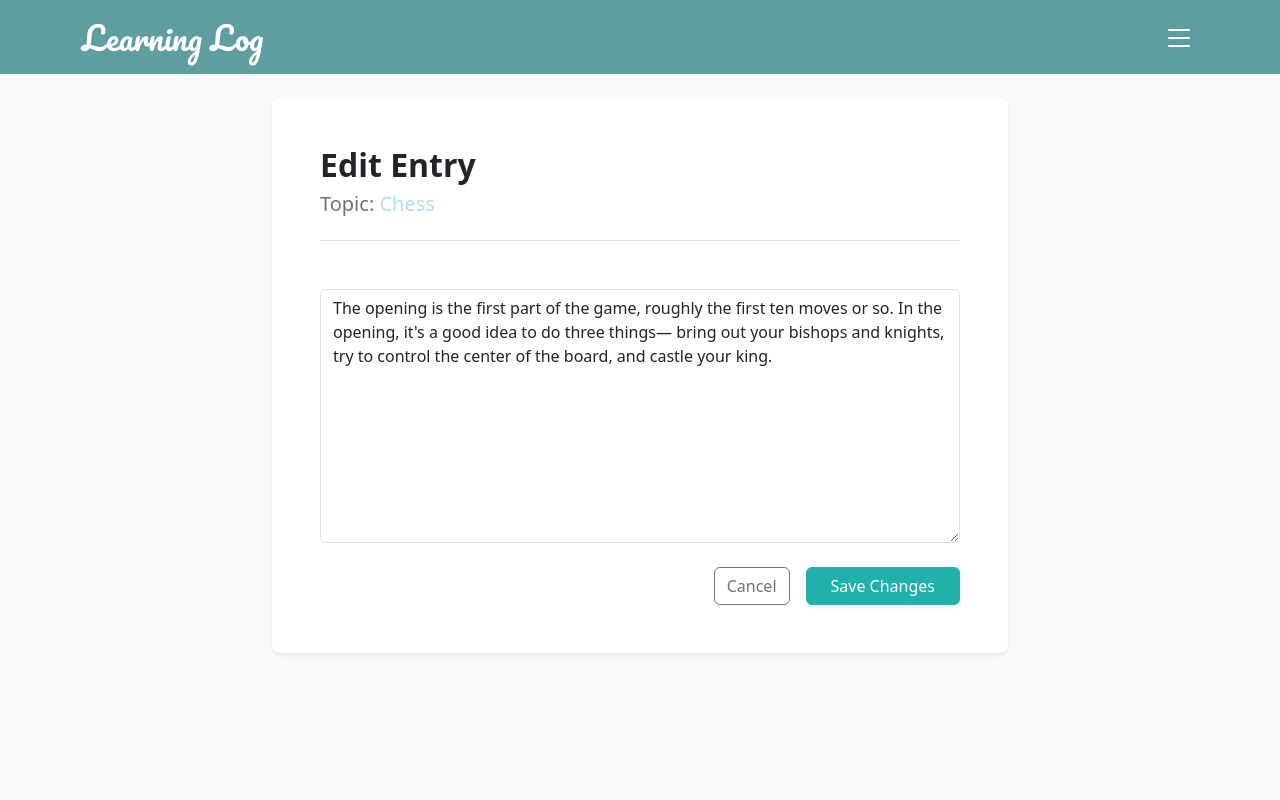
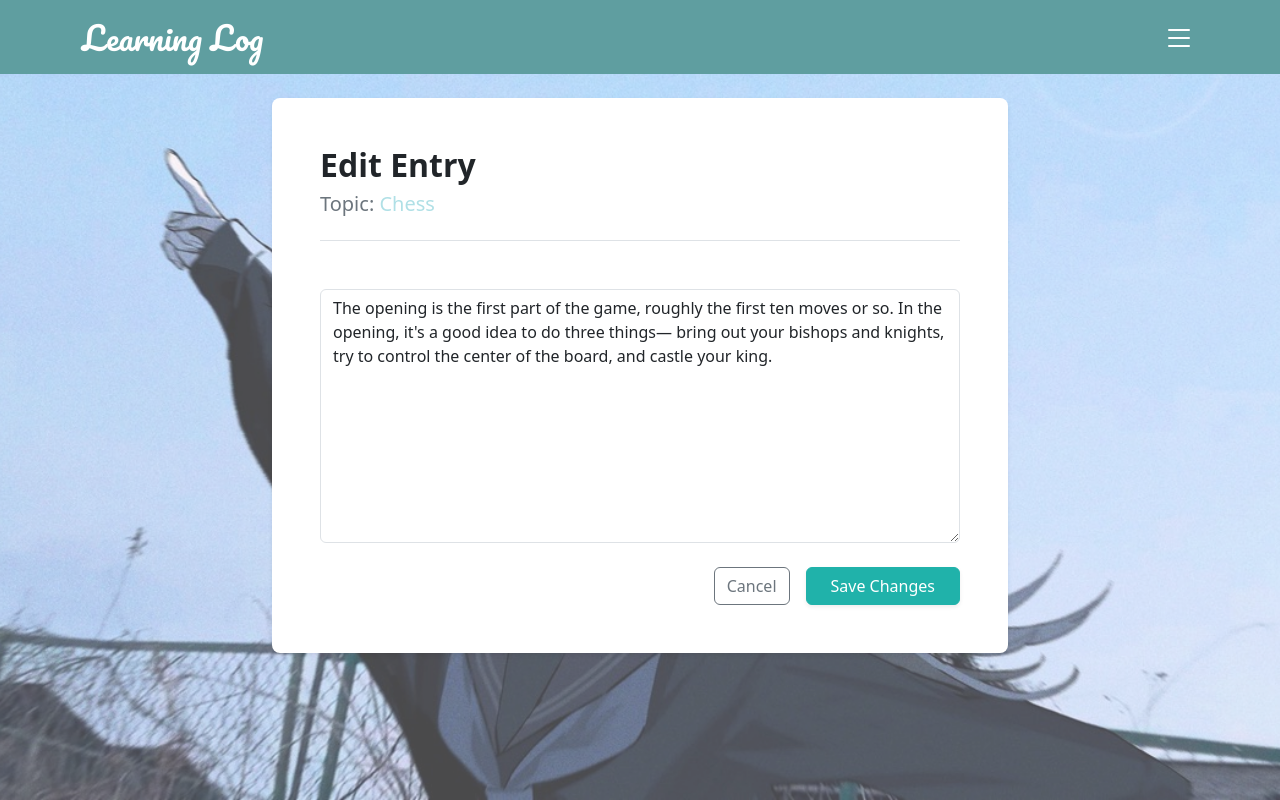
Before and after one commit to iseeyoudream07/DjangoProject_Learning, a Django app: page /edit_entry/1/ in a window 1280 px wide. Run offline with Django 5.2, Linux system fonts and the light colour scheme; a user stored in the database is signed in; data comes from the database, SQL or seed files in the repository; some libraries are stand-ins or nearby versions; some web fonts are replaced.

Commit message:
更新背景初始化不透明度

```diff
--- a/static/css/styles.css
+++ b/static/css/styles.css
@@ -52,10 +52,25 @@
     transform: rotate(-45deg);
 }
 
+
 body{
+    position: relative;
+    min-height: 100vh;
+    background-color: white;
+}
+
+body::before{
+    content: "";
+    position: fixed;
+    top: 0;
+    left: 0;
+    width: 100%;
+    height: 100%;
+
     background-image: url('../images/FA664A9D-8C0F-47C1-A46F-6BF53A8276F7_1_105_c.jpeg');
     background-size: cover;
     background-position: center;
-    background-attachment: fixed;
     background-repeat: no-repeat;
+    opacity: 0.7;
+    z-index: -1;
 }
```
Also changed, not shown: 1 other file.
